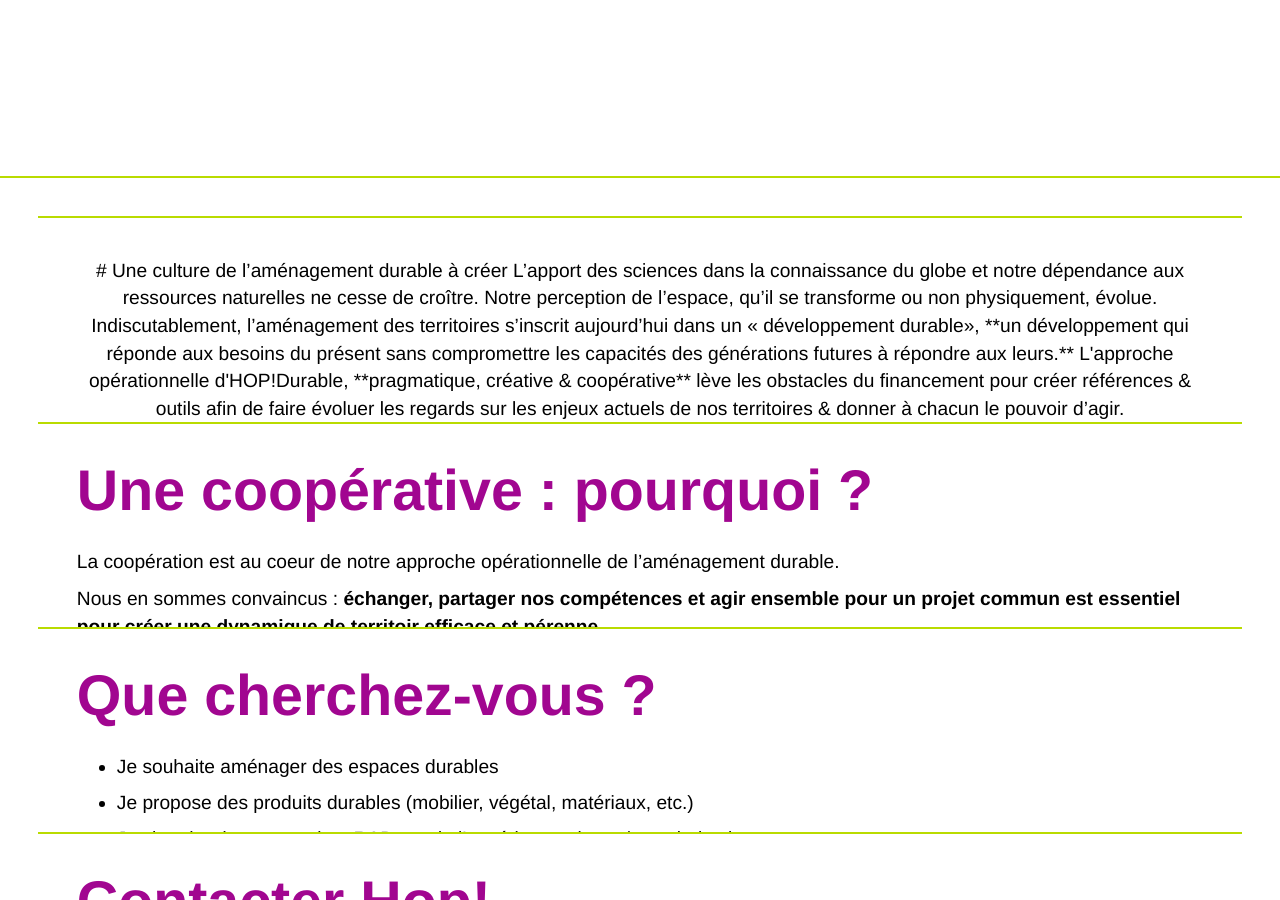
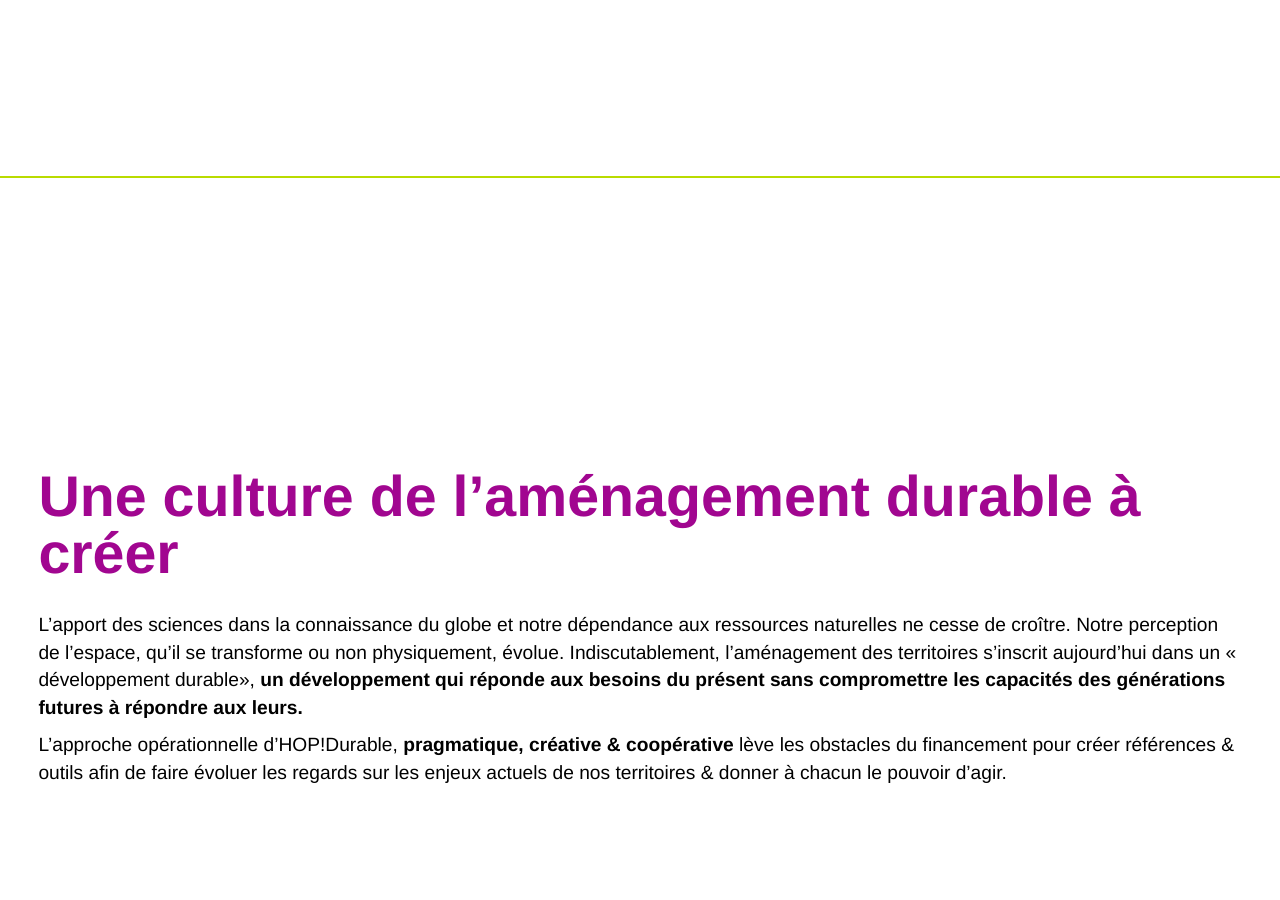
Before and after one commit to pierrenault/hopdurable.github.io, a Jekyll site: the page built from index.md, in a window 1280 px wide and 900 px high, scrolled down 1624 px. Built offline with Jekyll 4.4.1, drawn with Linux system fonts in a browser that asks for light colours; some of the changed text lies outside the part shown.

Commit message:
Update index.md

```diff
--- a/index.md
+++ b/index.md
@@ -30,7 +30,7 @@
 </section>
 
 <section markdown="1">
-<section class="center">
+
 # Une culture de l’aménagement durable à créer
 
 L’apport des sciences dans la connaissance du globe et notre dépendance aux ressources naturelles ne cesse de croître. Notre perception de l’espace, qu’il se transforme ou non physiquement, évolue. Indiscutablement, l’aménagement des territoires s’inscrit aujourd’hui dans un « développement durable», **un développement qui réponde aux besoins du présent sans compromettre les capacités des générations futures à répondre aux leurs.**
```
